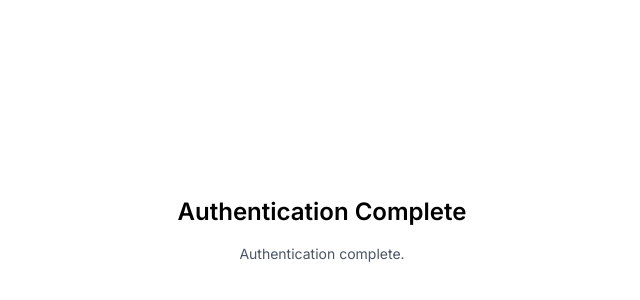
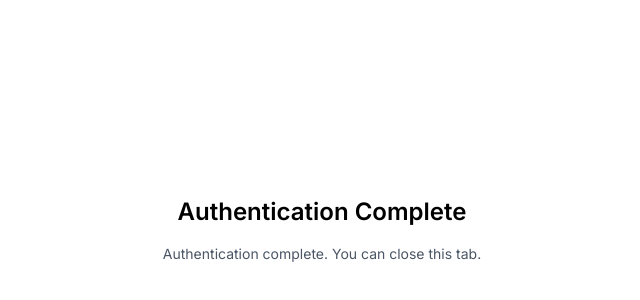
Before and after one commit to farzeenilyaszargar/nap-ide, a Next.js app: page /electron-auth-success in a window 1280 px wide. Shown: the part 170-470 px from the top of the page, without its empty margins (318-958 px from the left). Built offline with nearby package versions, Linux system fonts and the light colour scheme.

Commit message:
Disable deep-linking on desktop auth success

```diff
--- a/app/electron-auth-success/page.tsx
+++ b/app/electron-auth-success/page.tsx
@@ -1,6 +1,6 @@
 "use client";
 
-import { useEffect, useMemo, useRef, useState } from "react";
+import { useEffect, useMemo, useRef } from "react";
 
 function getSearchParams(): URLSearchParams {
   if (typeof window === "undefined") {
@@ -13,20 +13,16 @@ export default function ElectronAuthSuccess() {
   const params = useMemo(() => getSearchParams(), []);
 
   const desktopMode = params.get("desktop") === "1";
-  const deepLink = params.get("deep_link");
+  const deepLink = null;
   const callbackHref = params.get("callback");
   const token = params.get("token");
   const refreshToken = params.get("refresh_token");
 
-  const legacyDeepLink = token
-    ? `nap://auth?token=${token}${refreshToken ? `&refresh_token=${refreshToken}` : ""}`
-    : null;
-  const primaryHref = deepLink || legacyDeepLink || callbackHref;
-  const hasCallbackFallback = Boolean(callbackHref && deepLink);
+  const legacyDeepLink = null;
+  const primaryHref = callbackHref;
+  const hasCallbackFallback = false;
 
-  const [showOpenButton, setShowOpenButton] = useState(
-    Boolean(callbackHref && !deepLink)
-  );
+  const showOpenButton = false;
   const callbackTriggeredRef = useRef(false);
 
   const triggerHiddenCallback = (href: string) => {
@@ -42,18 +38,6 @@ export default function ElectronAuthSuccess() {
   };
 
   useEffect(() => {
-    if (desktopMode && deepLink) {
-      window.location.href = deepLink;
-      const timer = window.setTimeout(() => {
-        if (callbackHref && document.hasFocus()) {
-          triggerHiddenCallback(callbackHref);
-          return;
-        }
-        setShowOpenButton(true);
-      }, 1200);
-      return () => window.clearTimeout(timer);
-    }
-
     if (window.opener && token) {
       window.opener.postMessage(
         { channel: "auth-success", token, refreshToken },
@@ -63,25 +47,14 @@ export default function ElectronAuthSuccess() {
       return;
     }
 
-    if (legacyDeepLink) {
-      window.location.href = legacyDeepLink;
-      return;
-    }
-
     if (callbackHref) {
       triggerHiddenCallback(callbackHref);
     }
   }, [callbackHref, deepLink, desktopMode, legacyDeepLink, refreshToken, token]);
 
-  const statusText = desktopMode && deepLink
-    ? showOpenButton
-      ? "If the app did not open, use one of the buttons below."
-      : "Opening Nap Desktop..."
-    : "Authentication complete.";
+  const statusText = "Authentication complete. You can close this tab.";
 
-  const primaryLabel = primaryHref?.startsWith("http")
-    ? "Open callback page"
-    : "Open app";
+  const primaryLabel = "Open callback page";
   const callbackLabel = "Complete sign-in";
 
   return (
```
